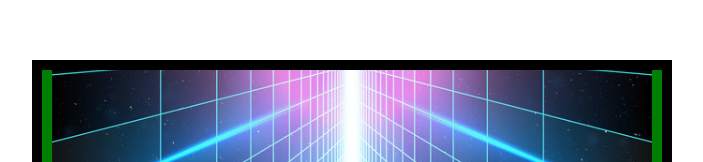
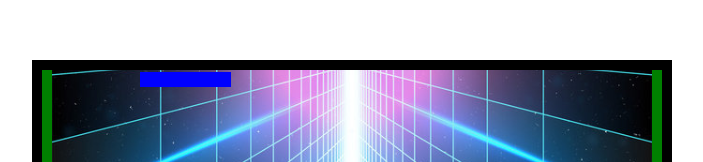
Before and after one commit to Eu-Pedro0ficial/Altas-Aventuras, a plain HTML site: page index.html in a window 1280 px wide. Shown: the part 140-302 px from the top of the page, without its empty margins (288-991 px from the left). Drawn offline with Linux system fonts and the light colour scheme.

Commit message:
platform

```diff
--- a/assets/css/style.css
+++ b/assets/css/style.css
@@ -65,3 +65,9 @@ div#character img{
     width: 100px;
     border: 10px solid red;
 }
+
+#platform{
+    height: 15px;
+    background-color: blue;
+    position:  absolute;
+}
--- /dev/null
+++ b/assets/js/classes/Platform.js
@@ -0,0 +1,74 @@
+import formatStringToNumber from "../helpers/formatStringToNumber.js";
+
+class Platform{
+
+    constructor(){
+        this.container = document.querySelector("#container");
+        this.platform = document.querySelector('#platform');
+        this.element = document.createElement('div');
+        this.platform.setAttribute('id', 'platform')
+        this.platform.appendChild(this.element);
+
+        this.position = 0;
+        this.stringPattern = /[a-z]+/;
+        this.plataforma = document.getElementById('platform');
+        this.image_background = document.querySelector('#container');
+
+        this.right = false;
+        this.left = true;
+
+        this.movement = 'left';
+
+        this.validationToTheRight = +this.position >= (this.container.clientWidth - this.plataforma.clientWidth);
+        this.validationToTheLeft = +this.position <= 0;
+    }
+
+    AddRandomPosition(){
+        let position_x = Math.floor(Math.random() * ((this.image_background.clientWidth - this.plataforma.clientWidth) - 1) + 1);
+        let position_y = Math.floor(Math.random() * ((this.image_background.clientHeight - this.plataforma.clientHeight)- 1) + 1);
+
+        this.plataforma.style.bottom = `${position_y}px`;
+        this.plataforma.style.left = `${position_x}px`;
+    }
+
+    addRandomSize(){
+        let width = Math.floor(Math.random() * (150 - 40) + 40);
+        this.plataforma.style.width = `${width}px`;
+    }
+
+    addHorizontalMovement(){
+        if(this.movement === 'left'){
+            this.moveToLeft()
+        }
+
+        if(this.movement === 'right'){
+            this.moveToRight()
+        }
+    }
+
+    moveToRight(){
+        this.position = Number(formatStringToNumber(this.plataforma.style.left, this.stringPattern));
+        let validationToTheRight = +this.position >= (this.container.clientWidth - this.plataforma.clientWidth);
+
+        if(validationToTheRight){
+            this.movement = 'left'
+        }
+
+        this.position = validationToTheRight ? this.position : this.position + 10;
+        this.plataforma.style.left = `${this.position}px`;
+    }
+
+    moveToLeft(){
+        this.position = Number(formatStringToNumber(this.plataforma.style.left, this.stringPattern));
+        let validationToTheLeft = +this.position <= 0;
+
+        if(validationToTheLeft){
+            this.movement = 'right'
+        }
+
+        this.position = validationToTheLeft ? this.position : this.position - 10;
+        this.plataforma.style.left = `${this.position}px`;
+    }
+}
+
+export default Platform
--- /dev/null
+++ b/assets/js/helpers/formatStringToNumber.js
@@ -0,0 +1,5 @@
+function formatStringToNumber(string, pattern, replace = ''){
+    return string.replace(pattern, replace)
+}
+
+export default formatStringToNumber;
--- a/assets/js/script.js
+++ b/assets/js/script.js
@@ -1,9 +1,21 @@
 'use strict';
 import CharacterFeatures from "./classes/CharacterFeatures.js";
 import InteractiveBackground from "./classes/InteractiveBackground.js";
+import Platform from "./classes/Platform.js";
 
 const character = new CharacterFeatures;
 const background = new InteractiveBackground;
+const platformInstance = new Platform;
+
+platformInstance.AddRandomPosition();
+platformInstance.addRandomSize();
+
+function loader(){
+
+    setTimeout( loader, 40);
+    platformInstance.addHorizontalMovement();
+}
+loader()
 
 function detectMovement(){
     window.requestAnimationFrame(detectMovement);
@@ -24,6 +36,7 @@ let key = {
     spaceKey: false,
     arrowRightKey: false,
     arrowLeftKey: false
+
 }
 
 detectMovement();
--- a/index.html
+++ b/index.html
@@ -9,6 +9,7 @@
 </head>
 <body>
     <div id="container">
+        <div id="platform"></div>
         <div id="image-background"></div>
         <div id="character"></div>
     </div>
```
Also changed, not shown: 1 other file.
